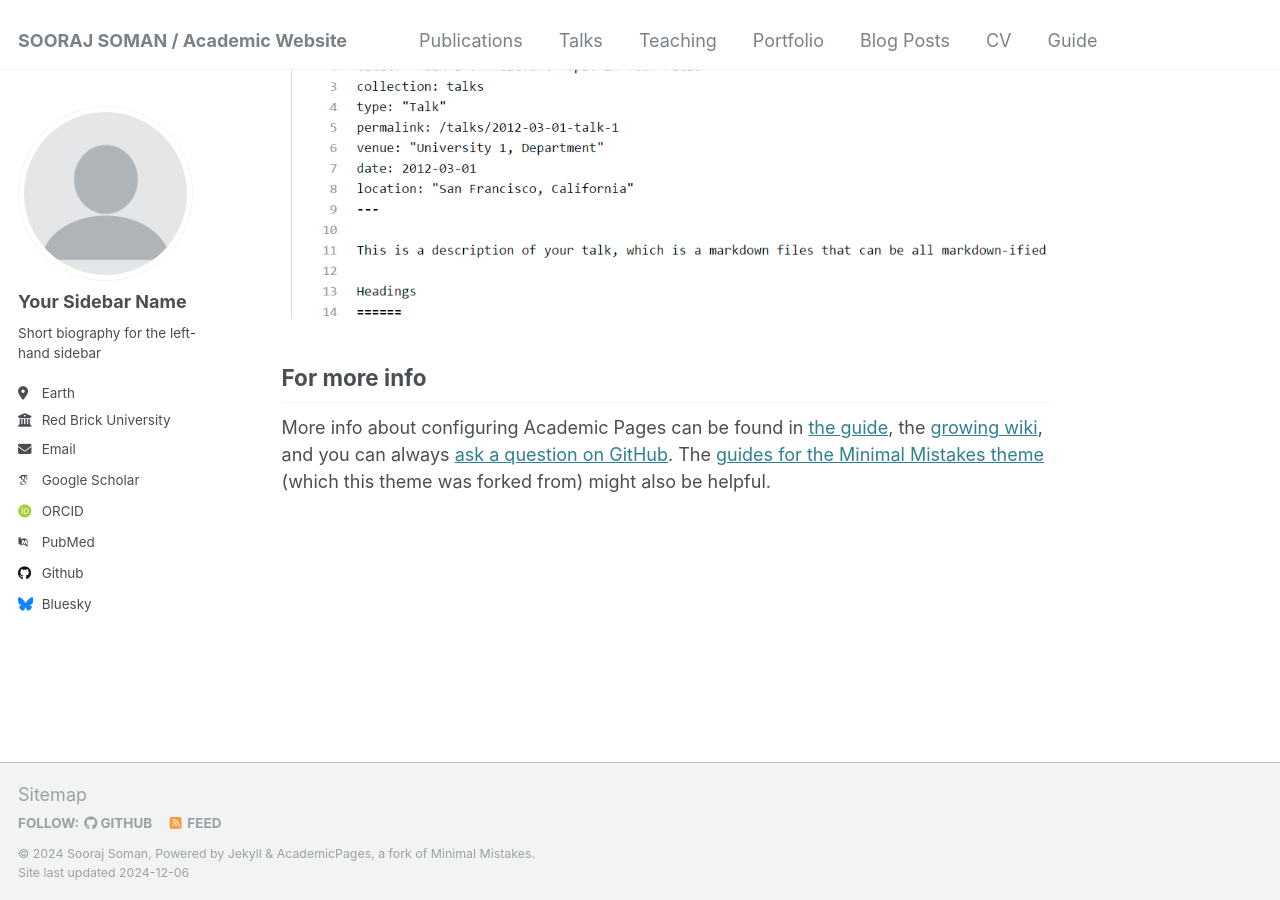
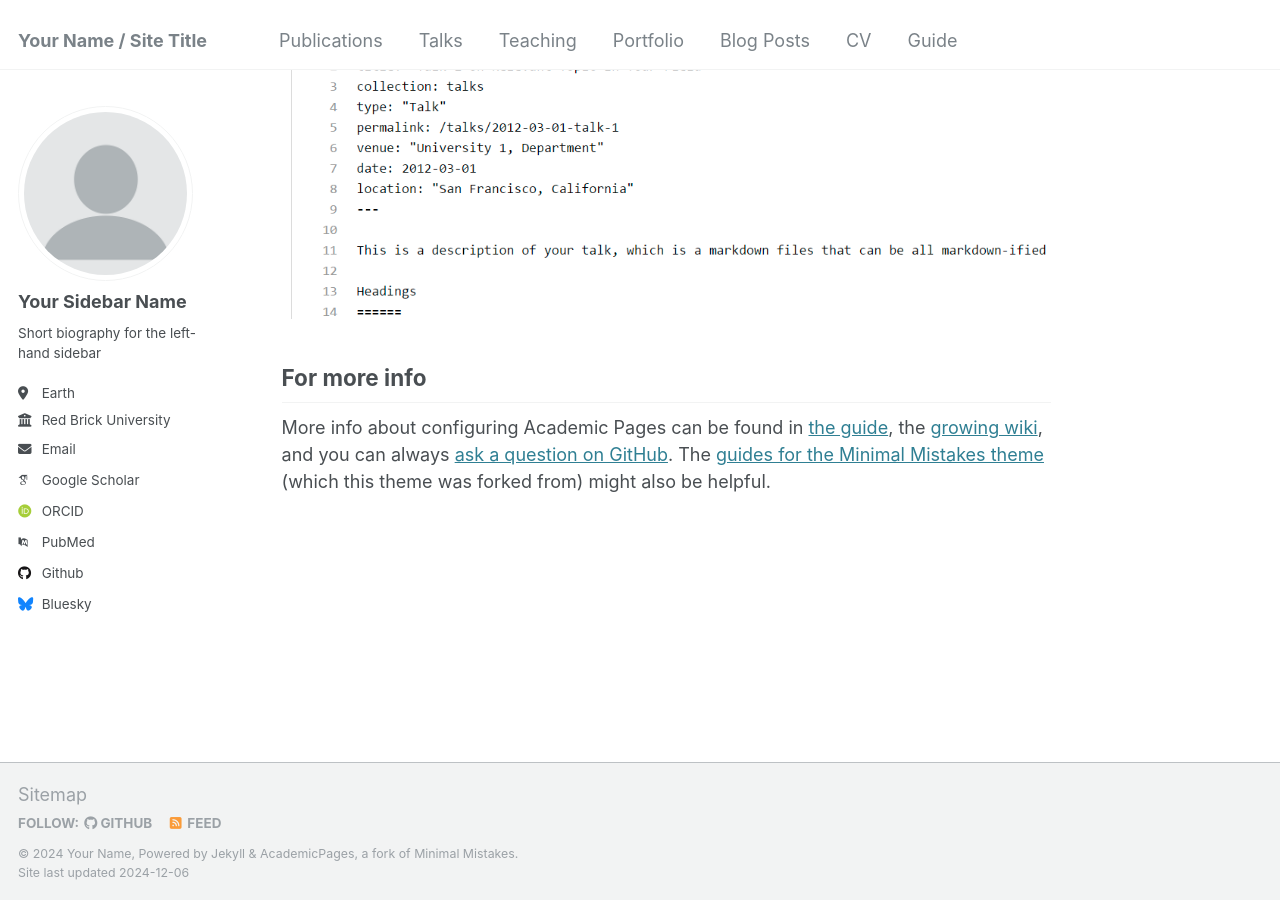
Before and after one commit to soorajss1729/soorajss1729.github.io, a Jekyll site: the page built from _pages/about.md, in a window 1280 px wide and 900 px high, scrolled down 2643 px. Built offline with Jekyll 4.4.1, drawn with Linux system fonts in a browser that asks for light colours; some web fonts are replaced.

Commit message:
Update _config.yml

```diff
--- a/_config.yml
+++ b/_config.yml
@@ -8,13 +8,13 @@
 
 # Basic Site Settings
 locale                   : "en-US"
-title                    : "SOORAJ SOMAN / Academic Website"
+title                    : "Your Name / Site Title"
 title_separator          : "-"
-name                     : &name "Sooraj Soman"
+name                     : &name "Your Name"
 description              : &description "personal description"
 url                      : https://academicpages.github.io # the base hostname & protocol for your site e.g. "https://[your GitHub username].github.io"
 baseurl                  : "" # the subpath of your site, e.g. "/blog"
-repository               : "https://soorajss1729.github.io/"
+repository               : "academicpages/academicpages.github.io"
 
 # Site Author - The following control what appear as part of the author content on the side bar.
 #               If a field is blank the icon and link will not appear, otherwise it will be shown.
```
